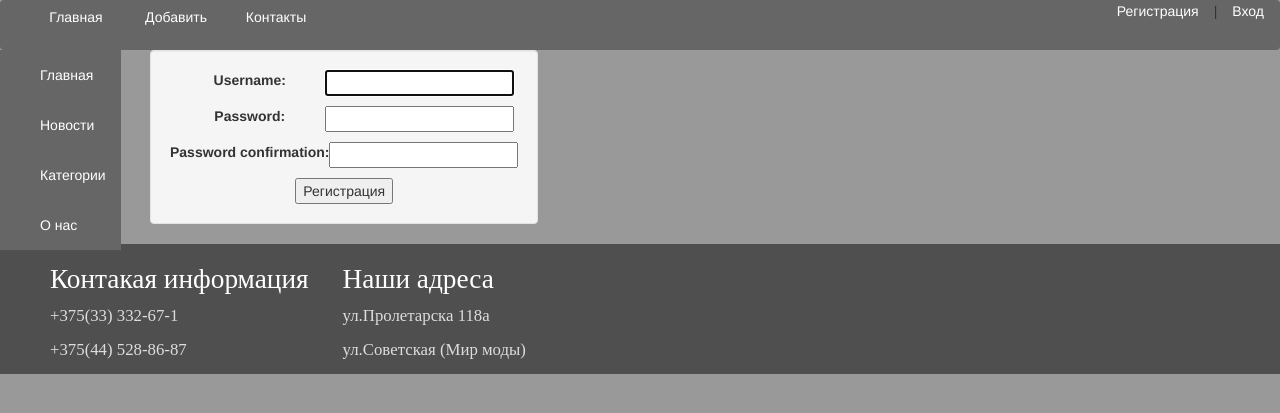
After one commit to walera01/cyberion, a Django app: page /register/ in a window 1280 px wide. The commit adds this page. Shown: the top 413 px of the page. Run offline with Django 4.2, Linux system fonts and the light colour scheme; data comes from the database, SQL or seed files in the repository; both versions use the stored data as it was after the commit; some libraries are stand-ins or nearby versions.

Commit message:
работа 21.04 fixed form

```diff
--- a/project/drugs/forms.py
+++ b/project/drugs/forms.py
@@ -1,7 +1,20 @@
 from django import forms
+from django.contrib.auth.forms import UserCreationForm
+from django.contrib.auth.models import User
+
 from .models import *
 
 class RegisterDrugs(forms.ModelForm):
     class Meta:
         model = Drugs
         exclude = [""]
+
+class RegisterUserForm(UserCreationForm):
+    class Meta:
+        model = User
+        fields = ('username','password1' ,'password2')
+        widgest = {
+            'username': forms.TextInput(attrs={'class': 'form-input'}),
+            'password1': forms.PasswordInput(attrs={'class': 'form-input'}),
+            'password2': forms.PasswordInput(attrs={'class': 'form-input'}),
+        }
--- a/project/drugs/static/drugs/css/style.css
+++ b/project/drugs/static/drugs/css/style.css
@@ -1,6 +1,6 @@
 .navbar ul {
   display: none;
-  background-color: #f90;
+  background-color: #666;
   position: absolute;
   top: 100%;
 }
@@ -32,6 +32,7 @@
 }
 .navbar ul li { float: none; }
 .navbar li:hover { background-color: #f90; }
+
 .navbar ul li:hover { background-color: #666; }
 
 .leftmenu ul li:hover { background-color: #666; }
@@ -52,11 +53,15 @@
   padding: 15px;
   display: block;
 }
+.leftmenu li ul{
+    padding-left: 0;
+}
 .leftmenu ul li { float: none; }
 
 .leftmenu li:hover ul {
-    margin-left: 0;
-    display: block; }
+    display: block;
+    padding-top: 0px;
+}
 
 .leftmenu a{
   color: white;
@@ -138,3 +143,23 @@ table{
     min-width: 150px;
     vertical-align: top;
 }
+.autor a{
+    color: white;
+    font-size: 100%;
+    display: inline;
+    right: 0;
+    padding: 15px;
+    width: 100px;
+    text-decoration: none;
+    position: relative;
+
+}
+.autor{
+    float: right;
+    display: inline;
+    right: 0;
+    font-size: 100%;
+}
+.formreg{
+    position: center;
+}
--- a/project/drugs/templates/drugs/adddrug.html
+++ b/project/drugs/templates/drugs/adddrug.html
@@ -1,6 +1,6 @@
 {% extends 'drugs/base.html' %}
 {% block content %}
-<form action="" method="post" enctype="multipart/form-data">
+<form method="post" enctype="multipart/form-data">
     <div class="btn well">
             {% csrf_token %}
         <label class="form">{{form}}</label>
--- a/project/drugs/templates/drugs/base.html
+++ b/project/drugs/templates/drugs/base.html
@@ -24,7 +24,7 @@
       <li><a href="#">Email</a></li>
     </ul>
   </li>
-  <li><a href="#">О нас</a></li>
+  <p class="autor"><a href="{% url 'register'%}">Регистрация</a>|<a href="{% url 'drug'%}">Вход</a></p>
 </ul>
 
 <ul class="leftmenu">
--- /dev/null
+++ b/project/drugs/templates/drugs/register.html
@@ -0,0 +1,15 @@
+{% extends 'drugs/base.html' %}
+{% block content %}
+<form method="post" >
+    {% csrf_token %}
+    <div class="btn well">
+        {% for f in form %}
+        <p><label class="form-label" for="{{ f.id_for_label }}"> {{f.label}}: </label>{{ f }}</p>
+        <div class="form-error">{{ f.errors }}</div>
+        {% endfor %}
+
+    <button type="submit">Регистрация</button>
+    </div>
+</form>
+
+{% endblock %}
--- a/project/drugs/urls.py
+++ b/project/drugs/urls.py
@@ -9,4 +9,5 @@ urlpatterns = [
     path('category/<slug:category_slug>/',sortcategory, name='category'),
     path('drugi/<int:drug>/', drug1, name="drugs"),
     path('addpost/', AddDrug.as_view(), name='addpost'),
+    path('register/', Register.as_view(), name='register'),
 ]+ static(settings.MEDIA_URL, document_root=settings.MEDIA_ROOT)
--- a/project/drugs/views.py
+++ b/project/drugs/views.py
@@ -1,5 +1,6 @@
 from django.http import HttpResponse
 from django.shortcuts import render
+from django.urls import reverse_lazy
 from django.views.generic import ListView, CreateView
 
 from .forms import *
@@ -28,3 +29,8 @@ def drug1(request, drug):
         'model': model,
     }
     return render(request, 'drugs/drug_catalog.html', context=content)
+
+class Register(CreateView):
+    form_class = RegisterUserForm
+    template_name = 'drugs/register.html'
+    success_url = reverse_lazy('drug')
```
Also changed, not shown: project/db.sqlite3.
